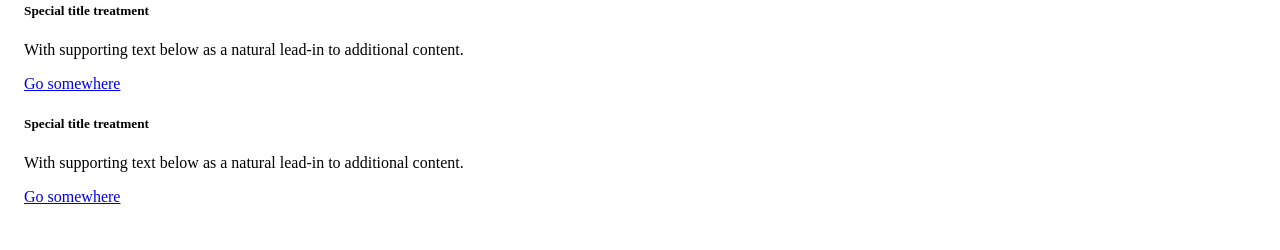
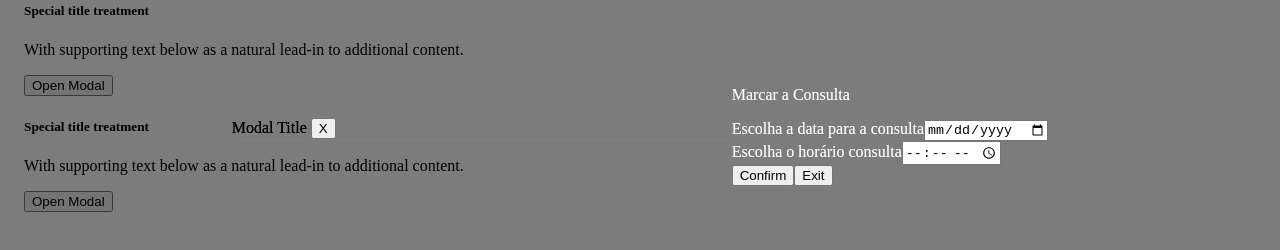
Before and after one commit to giovanavi/hi-life-frontend, a Vue app: page /doctor in a window 1280 px wide. Shown: the part 272-522 px from the top of the page. Built offline with nearby package versions, Linux system fonts and the light colour scheme.

Commit message:
update datepicker

```diff
--- a/src/components/DatePicker.vue
+++ b/src/components/DatePicker.vue
@@ -6,14 +6,79 @@ export default {
             myTime: null,
             myDate: null,
         }
-    },
-    methods: {
-
     }
 }
 </script>
 
 <template>
+
+<div>
+    <div class="overlay">
+        <div class="modal">
+            <div class="flex items-center justify-bettween p-3">
+                <span> Modal Title </span>
+
+                <button>X</button>
+            </div>
+        </div>
+        <div class="p-3 bg-dark">
+            <div class="mb-4">
+                <p>Marcar a Consulta</p>
+            </div>
+                <form class="">
+                    <div id="date-picker" inline="true">
+                        <label for="example">Escolha a data para a consulta</label>
+                        <input v-model="myDate" placeholder="Select date" type="date" id="example" class="form-control">
+                    </div>
+                    <div class="row">
+                        <div id="time-picker" class="col-mb-2" inline="true">
+                            <label for="example">Escolha o horário consulta</label>
+                            <input v-model="myDate" placeholder="Select date" type="time" id="example" class="form-control">
+                        </div>
+                    </div>
+                </form>
+            <button class="p-2 text-sm rounded">
+                Confirm
+            </button>
+            <button class="p-2 text-sm rounded">
+                Exit
+            </button>
+        </div>
+    </div>
+
+</div>
+
+</template>
+
+<style scoped>
+label{
+    color: white;
+}
+p{
+    color: white;
+}
+.overlay{
+    position: fixed;
+    top: 0;
+    right: 0;
+    bottom: 0;
+    left: 0;
+    background-color: rgba(0,0,0,0.3);
+    z-index: 100;
+    display: flex;
+    align-items: center;
+    justify-content: center;
+}
+
+.modal{
+    width: 500px;
+    box-shadow: 1px 2px 4px rgba(153, 155, 168, .12);
+    border-radius: 4px;
+}
+
+</style>
+
+    <!--
     <div class="card" style="width: 20rem;">
         <div class="card-body">
             <h5 class="card-title">Marcar Consulta</h5>
@@ -26,12 +91,12 @@ export default {
                 </div>
                 <div class="row">
                     <div id="time-picker" class="col-mb-2" inline="true">
-                        <label for="example">Escolha a data para a consulta</label>
+                        <label for="example">Escolha o horário consulta</label>
                         <input v-model="myDate" placeholder="Select date" type="time" id="example" class="form-control">
-                        <h1>{{myDate}}</h1>
+                        <h1>{{myTime}}</h1>
                     </div>
                 </div>
             </form>
         </div>
     </div>
-</template>
+    -->
--- a/src/components/DoctorCard.vue
+++ b/src/components/DoctorCard.vue
@@ -1,17 +1,36 @@
 <script>
+import DatePicker from './DatePicker.vue'
+
 export default {
-    name:"DoctorCard"
+    name:"DoctorCard",
+    data(){
+      return{
+        isVisible: false
+      }
+    },
+    methods: {
+      toogleModal(){
+        this.isVisible = !this.isVisible
+      }
+    },
+    components:{
+      DatePicker
+    }
 }
 </script>
 
 <template>
+
 <div class="row">
   <div class="col-sm-6">
     <div class="card">
       <div class="card-body">
         <h5 class="card-title">Special title treatment</h5>
         <p class="card-text">With supporting text below as a natural lead-in to additional content.</p>
-        <a href="#" class="btn btn-primary">Go somewhere</a>
+            <DatePicker></DatePicker>
+            <button @click.prevent="toogleModal" class="bg-blue-500  p-2 text-sm rounded">
+              Open Modal
+            </button>
       </div>
     </div>
   </div>
@@ -20,9 +39,14 @@ export default {
       <div class="card-body">
         <h5 class="card-title">Special title treatment</h5>
         <p class="card-text">With supporting text below as a natural lead-in to additional content.</p>
-        <a href="#" class="btn btn-primary">Go somewhere</a>
+            <DatePicker></DatePicker>
+            <button @click.prevent="toogleModal" class="bg-blue-500  p-2 text-sm rounded">
+              Open Modal
+            </button>
       </div>
     </div>
   </div>
 </div>
+
+
 </template>
```
